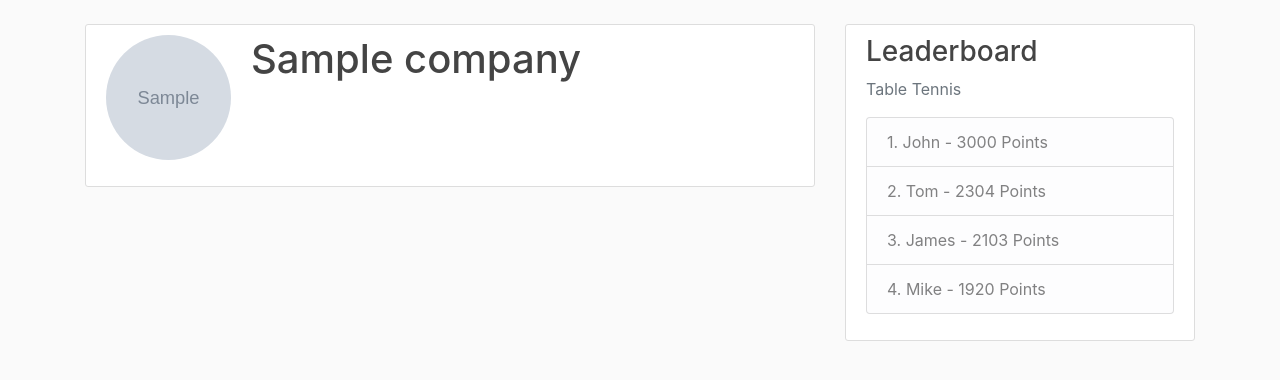
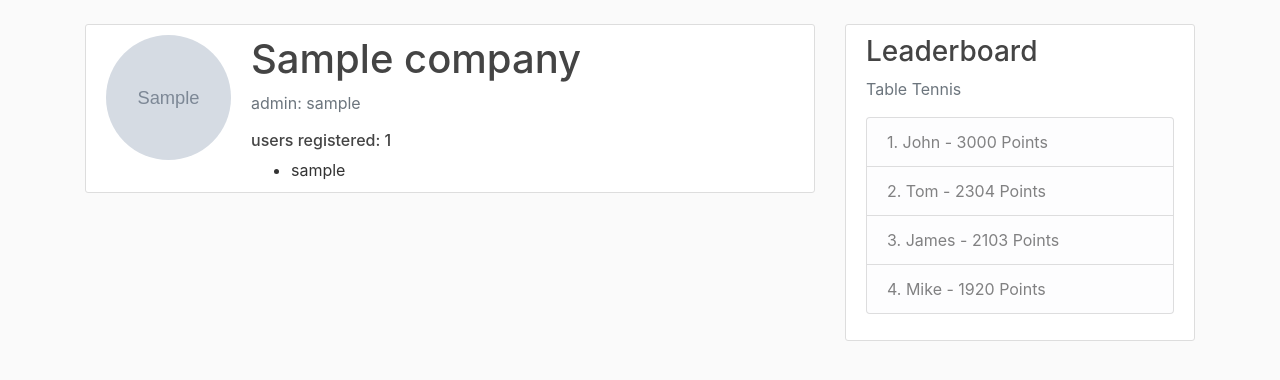
Before and after one commit to steph-wong-15/Elo-Tracker-Web-App, a Django app: page /company/ in a window 1280 px wide. Shown: the part 56-436 px from the top of the page. Run offline with Django 3.2, Linux system fonts and the light colour scheme; a user stored in the database is signed in; tables that the repository leaves empty hold one stand-in row (values such as "Sample post"); grey boxes marked "Sample" are stand-in pictures; some libraries are stand-ins or nearby versions.

Commit message:
company page now displays admin and users registered to company

```diff
--- a/stats/templates/stats/company.html
+++ b/stats/templates/stats/company.html
@@ -7,9 +7,16 @@
                 <img class="rounded-circle account-img" src="{{ user.profile.image.url }}">
                 <div class="media-body">
                     <h2 class="account-heading">{{ company.name }}</h2>
-                    <p class="text-secondary">{{ company.admin }}</p>
+                    <p class="text-secondary">admin: {{ company.admins.username }}</p>
+                    <h6>users registered: {{users|length}} </h6>
+                    <ul>
+                    {% for user in users %}
+                    <li>{{user}}</li>
+                    {% endfor %}
+                    </ul>
                 </div>
             </div>
+
     {% else %}
     <div class="row mb-3">
         <div class="col text-center">
--- a/stats/views.py
+++ b/stats/views.py
@@ -2,6 +2,7 @@ from django.shortcuts import render, redirect
 from django.contrib import messages
 from .forms import GameRegisterForm,AddResultsForm,CreateCompanyForm
 from .models import Company, Game,Match
+from users.models import User
 from django.views.generic.detail import DetailView
 from django.contrib.auth.mixins import LoginRequiredMixin
 from django.contrib.auth.decorators import login_required
@@ -55,7 +56,8 @@ class ResultsDetailView(DetailView, LoginRequiredMixin):
 @login_required
 def company(request):
     company = request.user.profile.company
-    context = {'company': company}
+    users = User.objects.all().filter(company = company)
+    context = {'company': company,'users':users}
 
     return render(request, 'stats/company.html',context)
 
```
Also changed, not shown: stats/migrations/0013_remove_company_slug.py (added).
